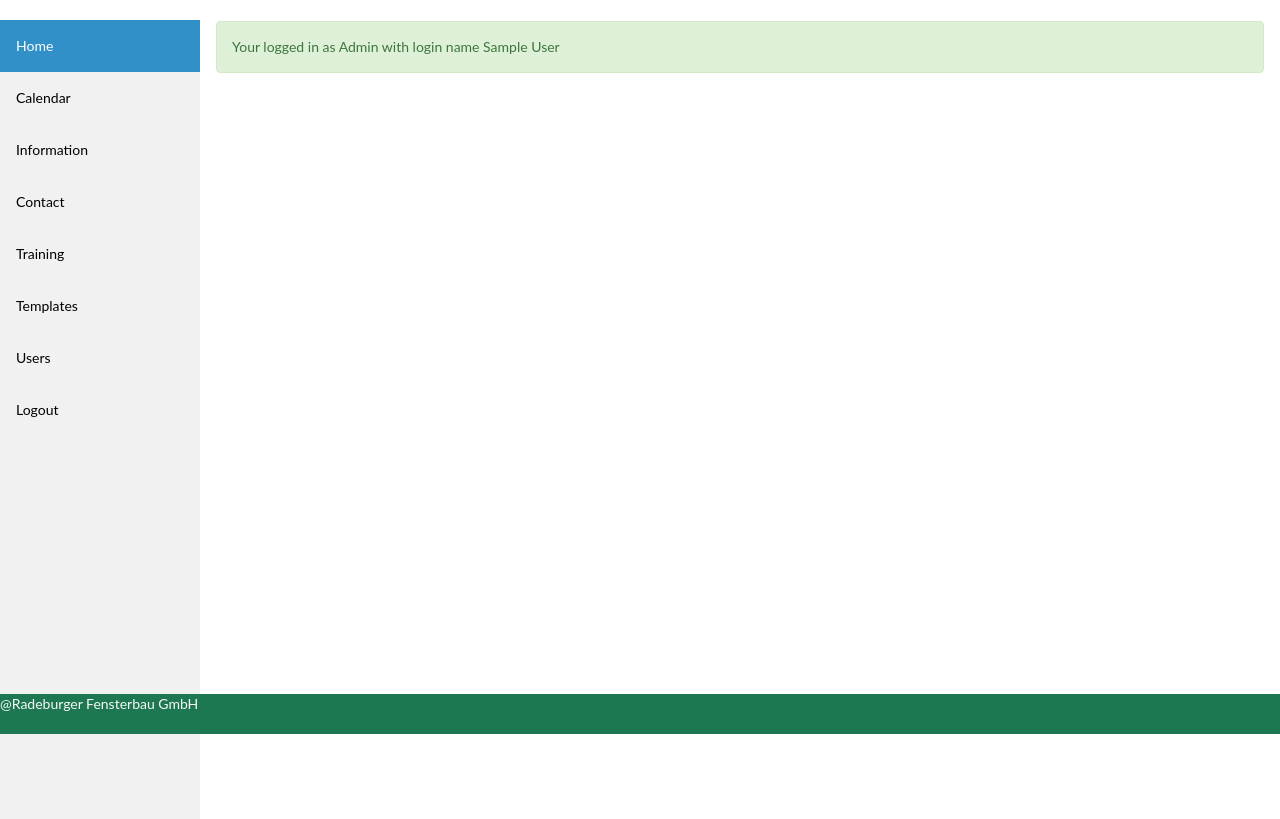
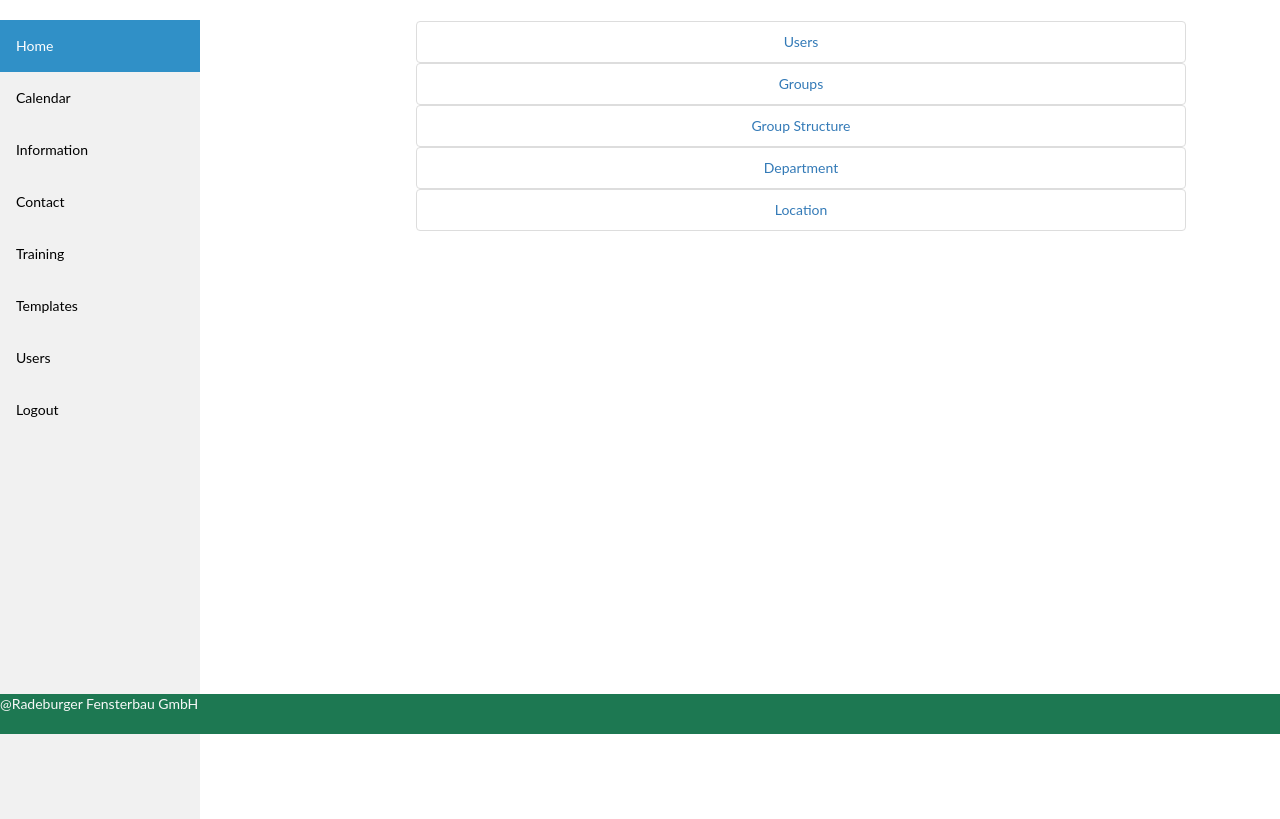
Before and after one commit to shoaib7k/user_management, a PHP site: page /settings.php in a window 1280 px wide; the page is wider, and only the part inside the window is pictured. Shown: the part 66-885 px from the top of that part. Run offline with PHP 8.4, Linux system fonts and the light colour scheme; the visitor is signed in with stand-in values (Sample User, id 1); some libraries are stand-ins or nearby versions.

Commit message:
login-leftmenu done

```diff
--- a/header.php
+++ b/header.php
@@ -35,23 +35,8 @@
   <a href="logout.php">Logout</a>
 </div>
 
-<div class="content">
-          <?php
-        if($_SESSION['logged_in']==1){
-          if ($_SESSION['user_type']=='A') {
-            $user_type="Admin";
-          }
-          else{
-            $user_type="User";
-          }
-echo '<div class="alert alert-success" role="alert">
-  Your logged in as '.$user_type.' with login name '.$_SESSION['login_name'].'
-</div>';
-        }
-        ?>
 
-</div>
-           <div class="modal fade" id="exampleModal" tabindex="-1" aria-labelledby="exampleModalLabel" aria-hidden="true">
+          <!-- <div class="modal fade" id="exampleModal" tabindex="-1" aria-labelledby="exampleModalLabel" aria-hidden="true">
             <div class="modal-dialog">
               <div class="modal-content">
                 <div class="modal-header">
@@ -96,3 +81,4 @@ echo '<div class="alert alert-success" role="alert">
             </div>
           </div>
         </div>
+      -->
--- a/settings.php
+++ b/settings.php
@@ -15,7 +15,7 @@ $lang_location_title="Location";
 <body>
 <?php include "header.php"; ?>
 
-
+     <div class="content">
   <center>
       <div class="container">
        <div class="card" style="width: 80rem; height:auto; padding:inherit;">
@@ -38,6 +38,7 @@ $lang_location_title="Location";
           </div>
         </footer>
       </div>
+    </div>
       <?php include 'footer.php';?>
 </body>
 </html>
```
Also changed, not shown: home.php (+15 -0 lines), 2 other files.
